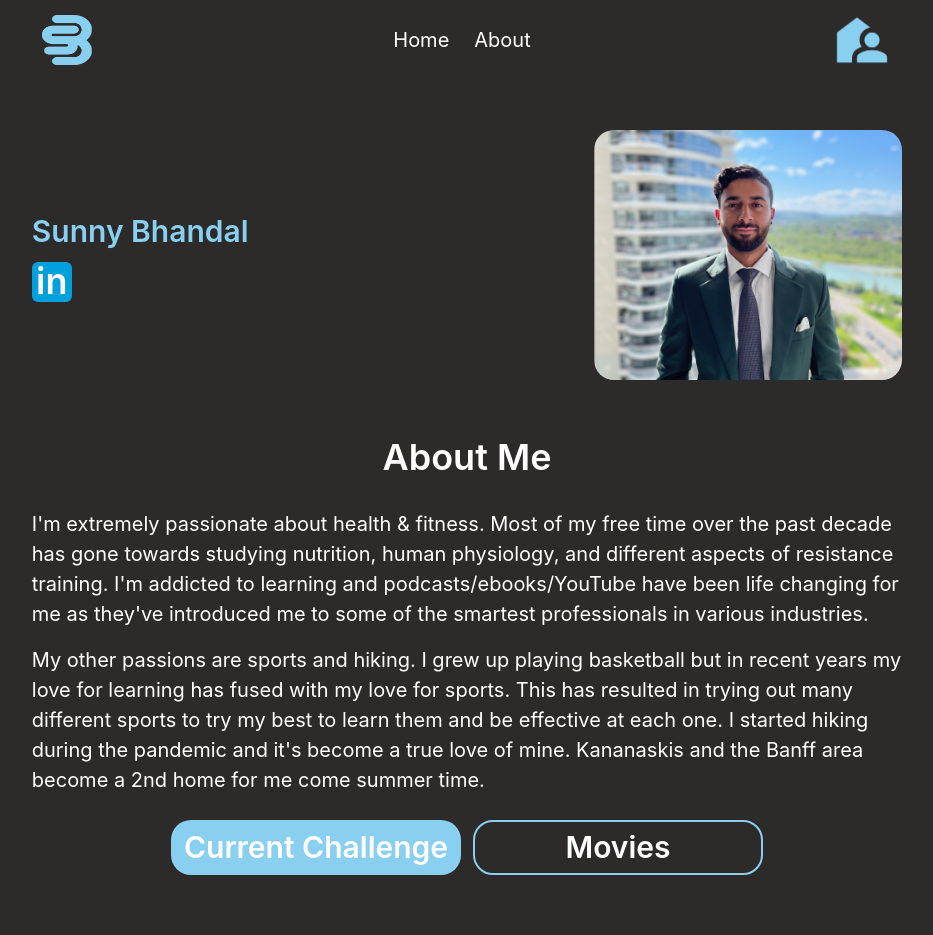
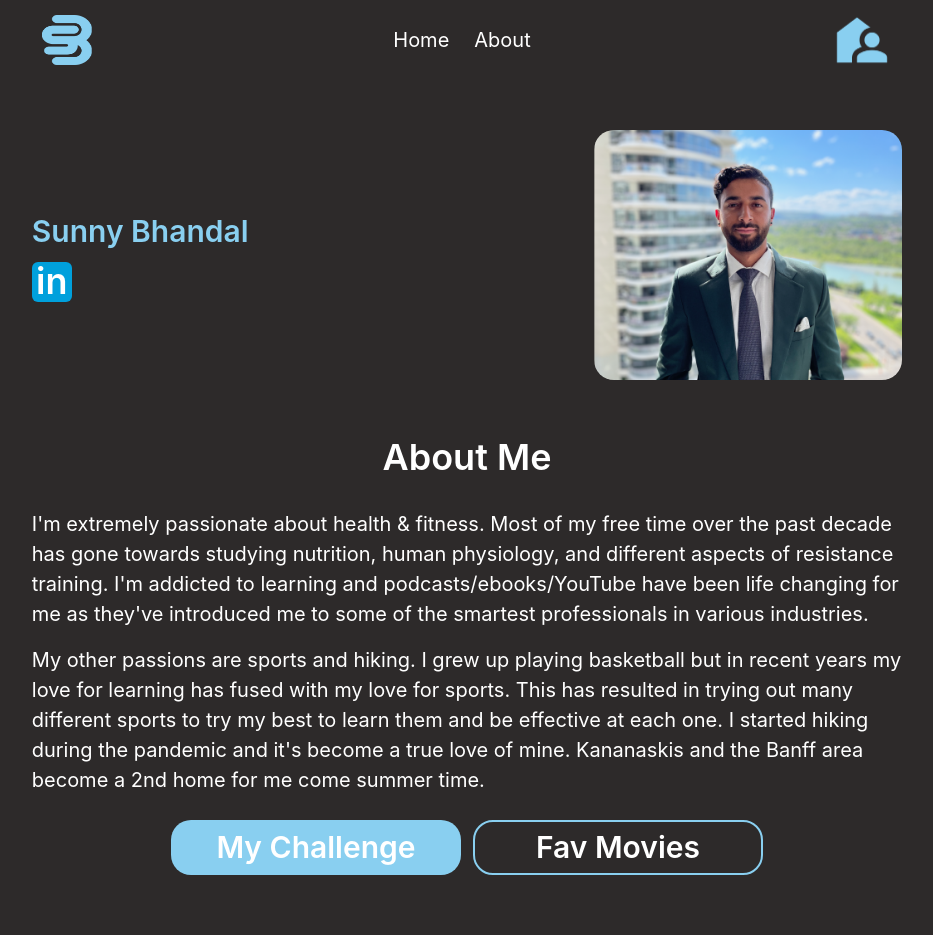
Before and after one commit to sunnybhandal/Portfolio-Website, a React (Create React App) app: page / in a window 1280 px wide. Shown: the top 935 px of the page, without its empty margins (173-1106 px from the left). Built offline with nearby package versions, Linux system fonts and the light colour scheme.

Commit message:
text changes

```diff
--- a/src/components/About.js
+++ b/src/components/About.js
@@ -114,7 +114,7 @@ export default function About() {
             textAlign="center"
             color="#fff"
           >
-            Current Challenge
+            My Challenge
           </Box>
         </Flex>
         <Flex
@@ -138,7 +138,7 @@ export default function About() {
             textAlign="center"
             color="#fff"
           >
-            Movies
+            Fav Movies
           </Box>
         </Flex>
       </HStack>
@@ -196,7 +196,7 @@ export default function About() {
                 <ListItem>Inception</ListItem>
                 <ListItem>The Dark Knight Rises</ListItem>
                 <ListItem>The Dark Knight</ListItem>
-                <ListItem>Inglorious Basterds</ListItem>
+                <ListItem>Inglourious Basterds</ListItem>
                 <ListItem>The Wolf of Wall Street</ListItem>
                 <ListItem>The Shawshank Redemption</ListItem>
                 <ListItem>Joker</ListItem>
```
